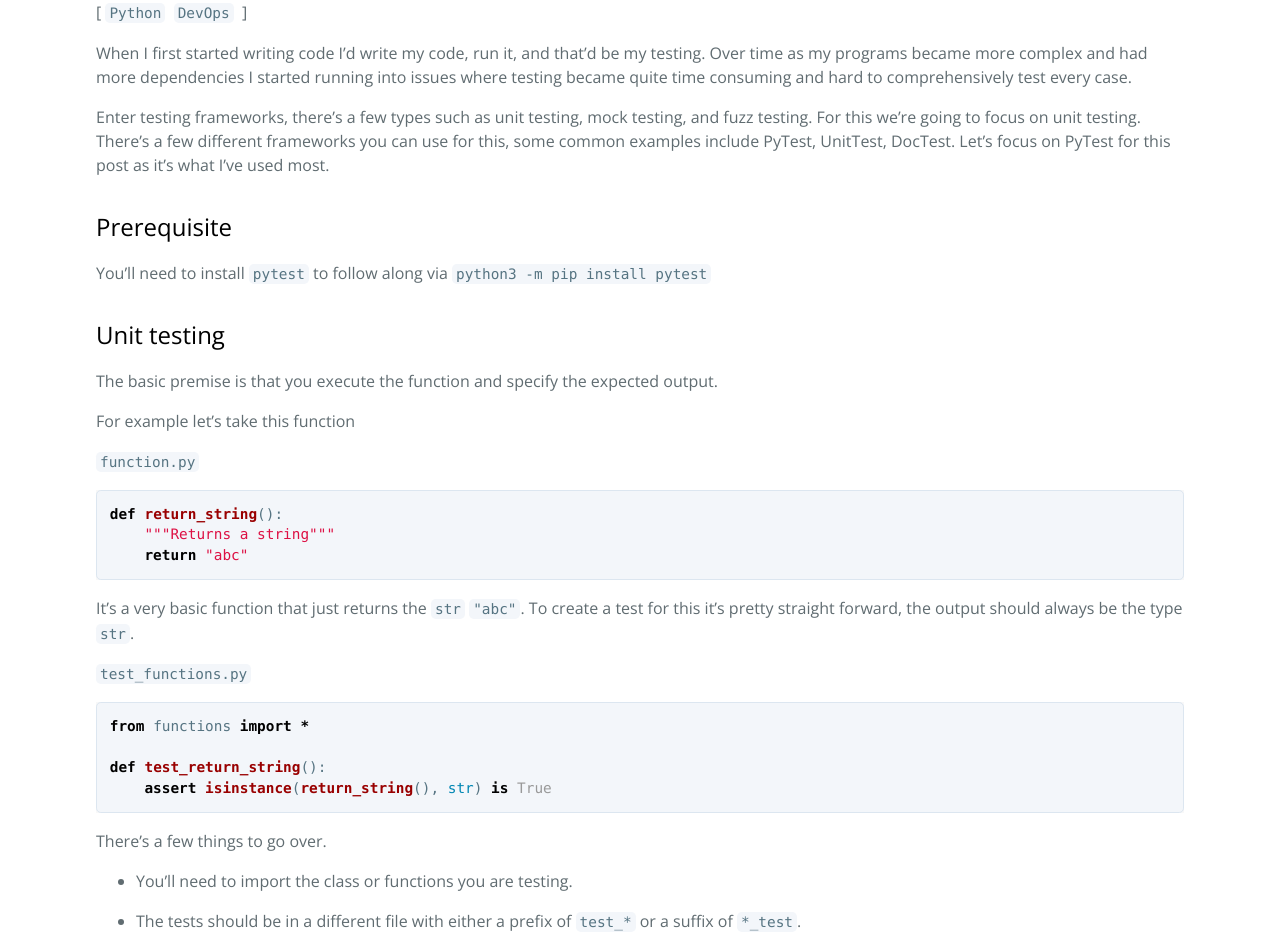
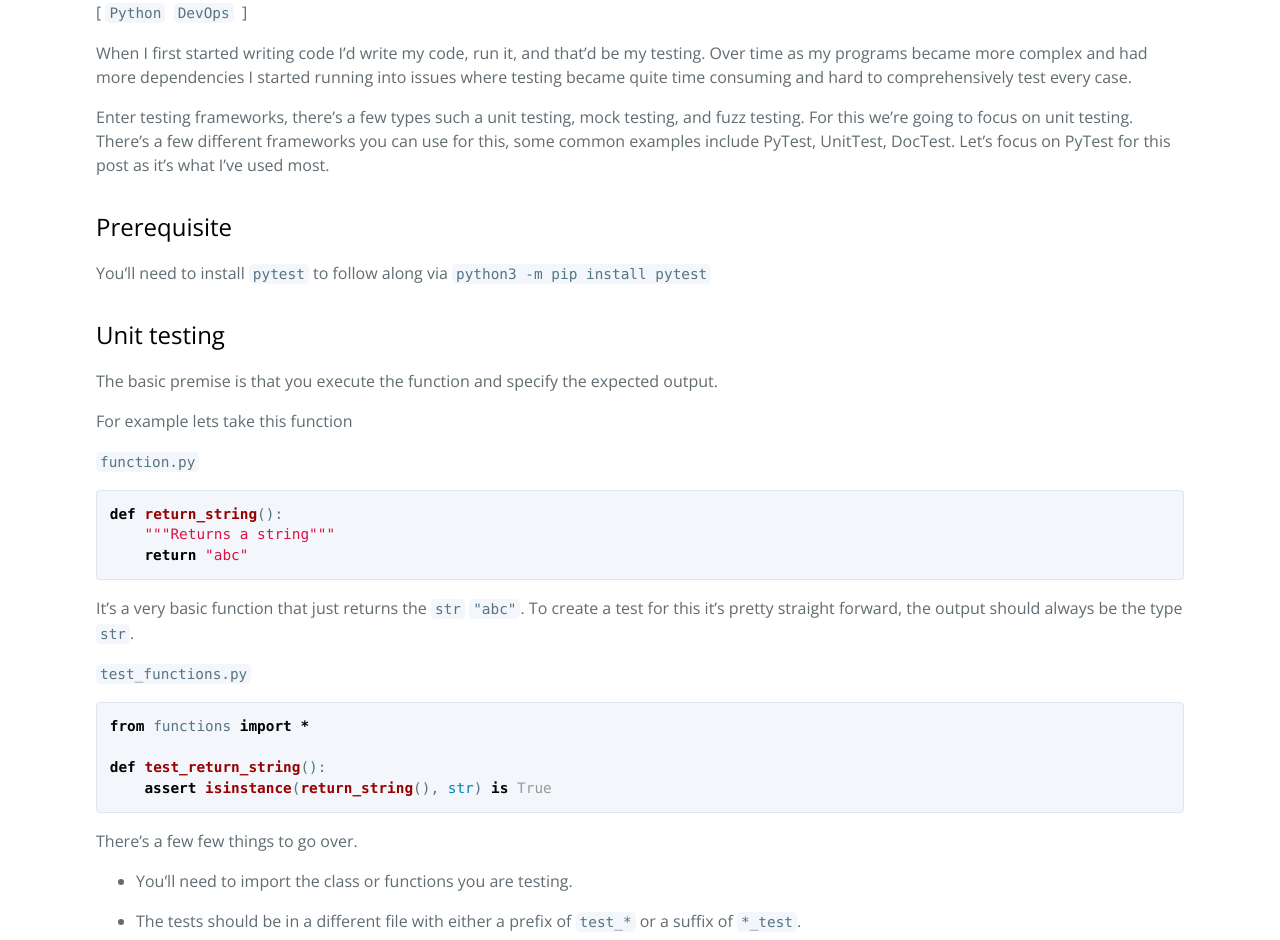
Before and after one commit to rorymurdock/rorymurdock.github.io, a Jekyll site: the page built from _posts/2019-11-22-Automatic-Code-Testing.md, in a window 1280 px wide and 1400 px high. Shown: the part 398-1338 px from the top of the window. Built offline with Jekyll 4.4.1, drawn with Linux system fonts in a browser that asks for light colours; some of the changed text lies outside the part shown.

Commit message:
Revert "Fixed typos"
This reverts commit deb603c7c8d6d919da8ef4b7812c056c3c87e15f.

````diff
--- a/_posts/2019-11-22-Automatic-Code-Testing.md
+++ b/_posts/2019-11-22-Automatic-Code-Testing.md
@@ -7,7 +7,7 @@ tags: Python DevOps
 
 When I first started writing code I'd write my code, run it, and that'd be my testing. Over time as my programs became more complex and had more dependencies I started running into issues where testing became quite time consuming and hard to comprehensively test every case.
 
-Enter testing frameworks, there's a few types such as unit testing, mock testing, and fuzz testing. For this we're going to focus on unit testing. There's a few different frameworks you can use for this, some common examples include PyTest, UnitTest, DocTest. Let's focus on PyTest for this post as it's what I've used most.
+Enter testing frameworks, there's a few types such a unit testing, mock testing, and fuzz testing. For this we're going to focus on unit testing. There's a few different frameworks you can use for this, some common examples include PyTest, UnitTest, DocTest. Let's focus on PyTest for this post as it's what I've used most.
 
 ## Prerequisite
 
@@ -17,7 +17,7 @@ You'll need to install `pytest` to follow along via `python3 -m pip install pyte
 
 The basic premise is that you execute the function and specify the expected output.
 
-For example let's take this function
+For example lets take this function
 
 `function.py`
 
@@ -38,7 +38,7 @@ def test_return_string():
     assert isinstance(return_string(), str) is True
 ```
 
-There's a few things to go over.
+There's a few few things to go over.
 
 * You'll need to import the class or functions you are testing.
 
````
Also changed, not shown: other parts of _posts/2019-11-22-Automatic-Code-Testing.md (+1 -1 lines), _posts/2019-11-23-Code-Coverage.md (+2 -2 lines), _posts/2019-11-24-Code-Maintainability.md (+5 -5 lines).
